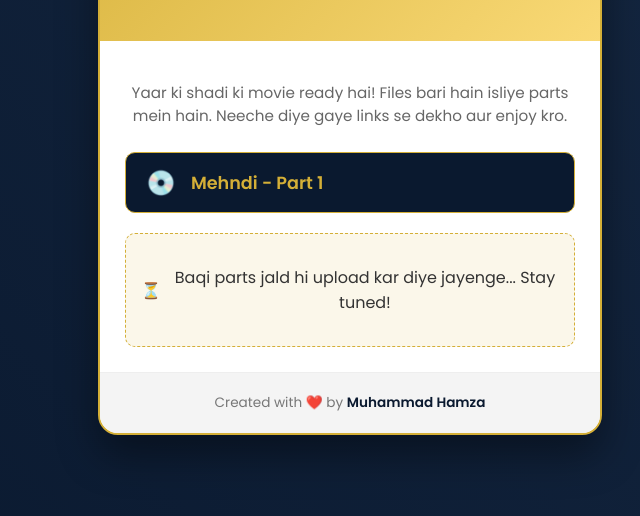
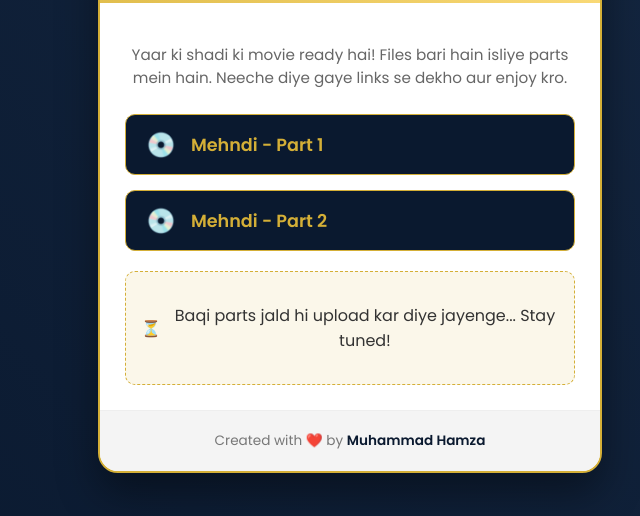
Before and after one commit to hamza-1897/Waseem-Wedding-movie, a plain HTML site: page index.html in a window 1280 px wide. Shown: the part 324-840 px from the top of the page, without its empty margins (290-930 px from the left). Drawn offline with Linux system fonts and the light colour scheme.

Commit message:
Add link for Mehndi - Part 2
Added second part link for Mehndi in the wedding movie.

```diff
--- a/index.html
+++ b/index.html
@@ -174,6 +174,14 @@
                 </div>
             </a>
 
+
+              <a href="https://drive.google.com/drive/folders/1fRQvVEMLn51m3pT3KZGDXHJaSQdVQGaL?usp=drive_link" class="link-btn" target="_blank">
+                <span class="btn-icon">💿</span>
+                <div class="btn-details">
+                    <span class="part-name">Mehndi - Part 2</span>
+                </div>
+            </a>
+
                <div class="coming-soon">
     <span>⏳</span>
     <p>Baqi parts jald hi upload kar diye jayenge... Stay tuned!</p>
```
